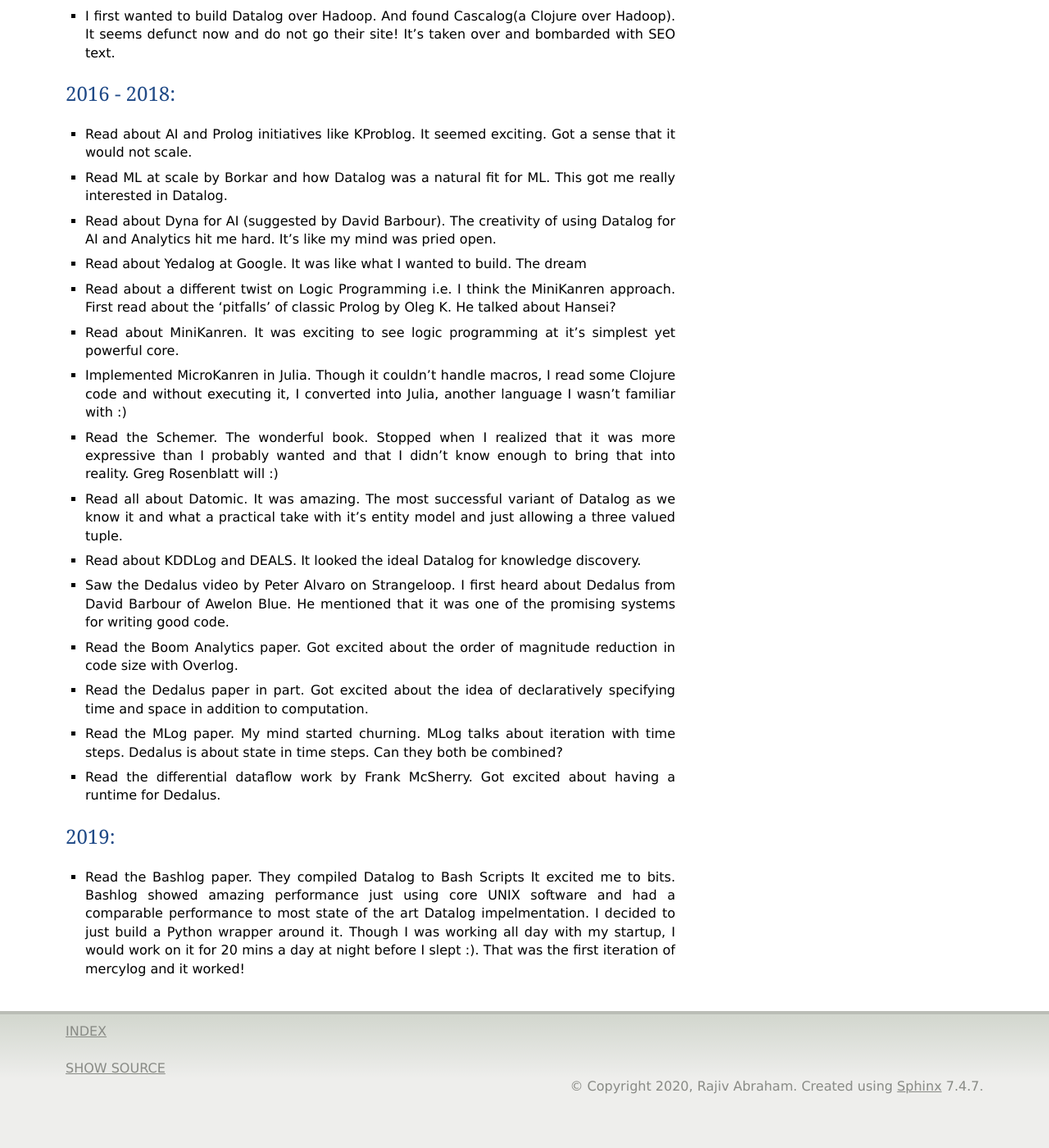
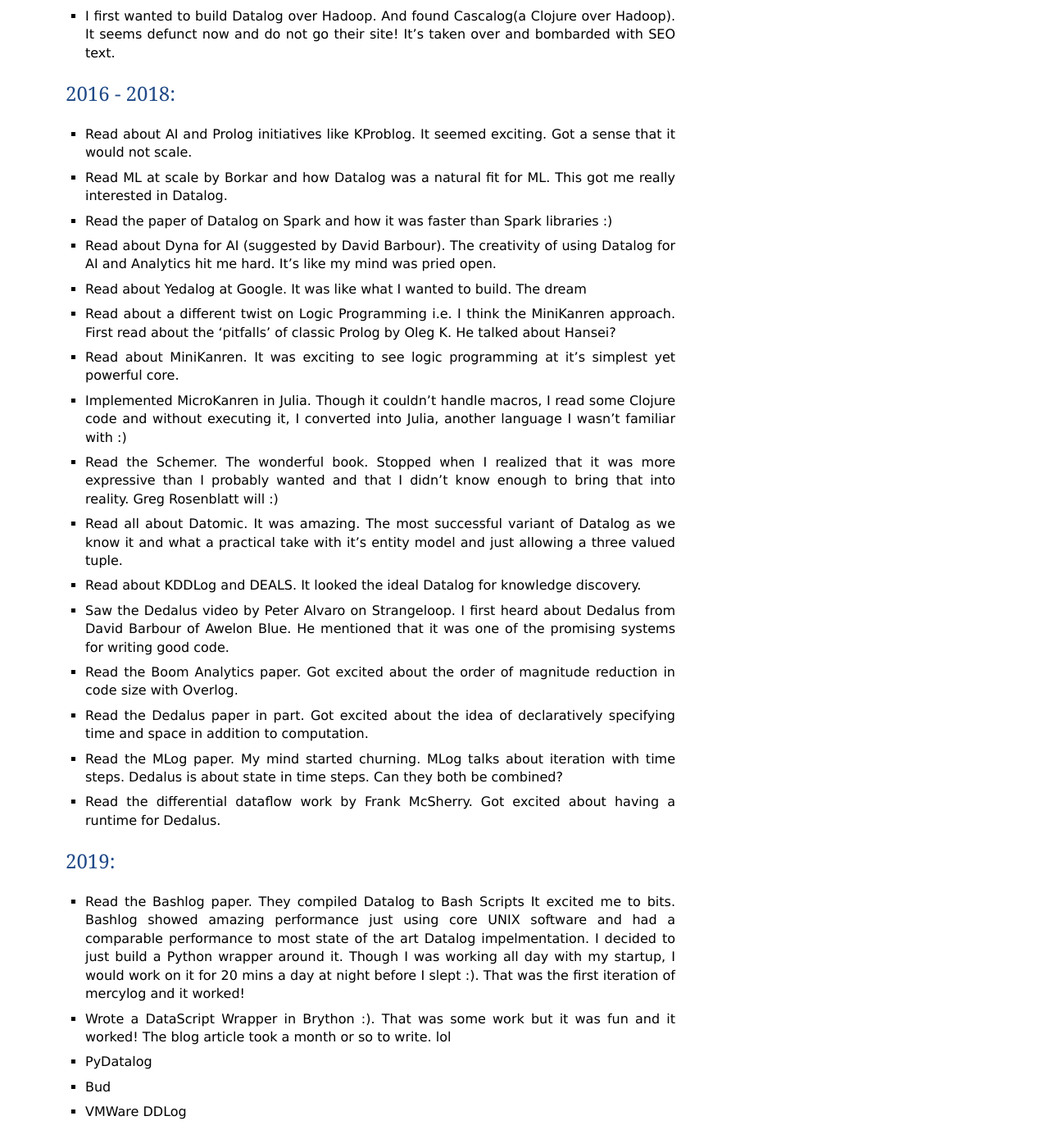
Before and after one commit to RAbraham/mercylog, a Sphinx documentation site: the page built from docs/journey.rst, in a window 1280 px wide and 1400 px high, scrolled down 238 px. Shown: the whole window at 82% size. Built offline with Sphinx 7.4.7, drawn with Linux system fonts in a browser that asks for light colours; before the commit the page ends 1585 px from its top, so only the background shows below that.

Commit message:
Update journey.rst

```diff
--- a/docs/journey.rst
+++ b/docs/journey.rst
@@ -8,6 +8,7 @@
 ^^^^^^^^^^^^
 * Read about AI and Prolog initiatives like KProblog. It seemed exciting. Got a sense that it would not scale.
 * Read ML at scale by Borkar and how Datalog was a natural fit for ML. This got me really interested in Datalog.
+* Read the paper of Datalog on Spark and how it was faster than Spark libraries :)
 * Read about Dyna for AI (suggested by David Barbour). The creativity of using Datalog for AI and Analytics hit me hard. It's like my mind was pried open.
 * Read about Yedalog at Google. It was like what I wanted to build. The dream
 * Read about a different twist on Logic Programming i.e. I think the MiniKanren approach. First read about the 'pitfalls' of classic Prolog by Oleg K. He talked about Hansei?
@@ -25,3 +26,7 @@
 2019:
 ^^^^^
 * Read the Bashlog paper. They compiled Datalog to Bash Scripts It excited me to bits. Bashlog showed amazing performance just using core UNIX software and had a comparable performance to most state of the art Datalog impelmentation. I decided to just build a Python wrapper around it. Though I was working all day with my startup, I would work on it for 20 mins a day at night before I slept :). That was the first iteration of mercylog and it worked!
+* Wrote a DataScript Wrapper in Brython :). That was some work but it was fun and it worked! The blog article took a month or so to write. lol
+* PyDatalog
+* Bud
+* VMWare DDLog
```
